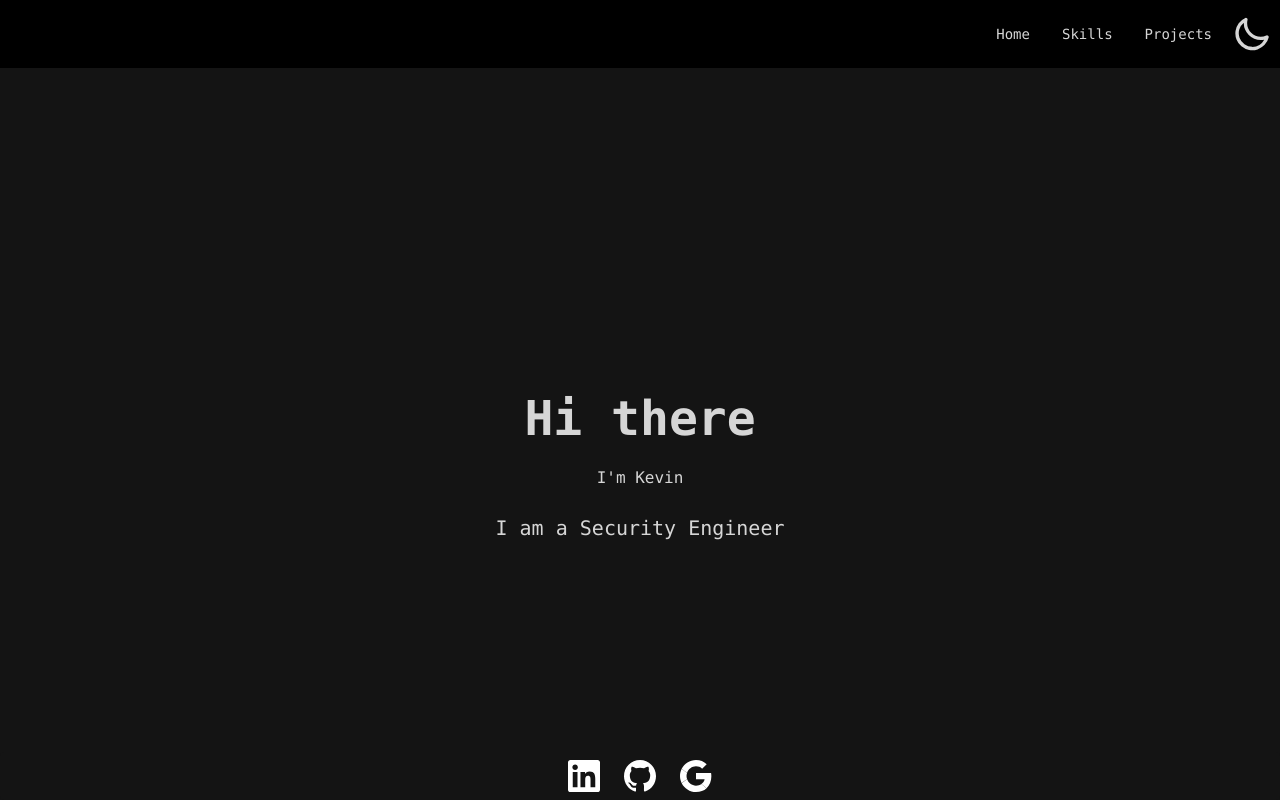
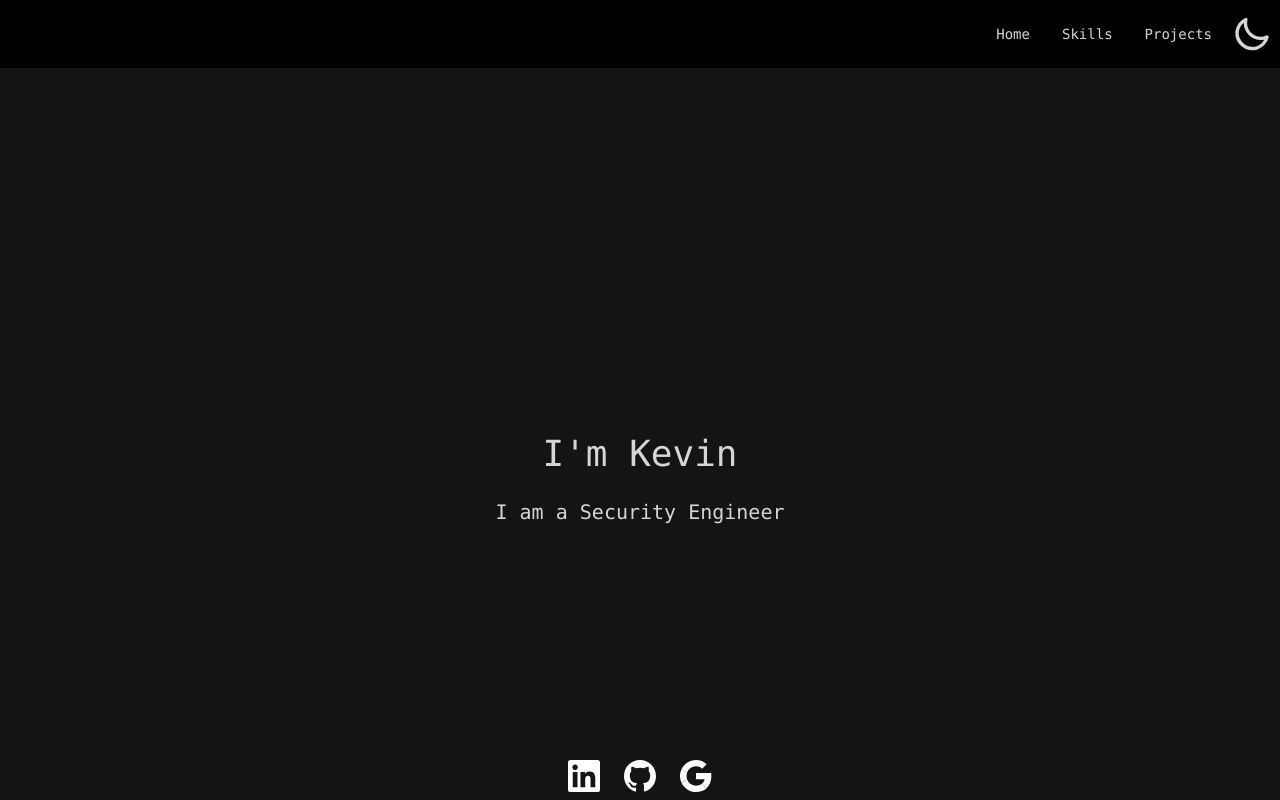
Before and after one commit to KevinJLee81/CV-Site, a Next.js app: page / in a window 1280 px wide. Shown: the top 800 px of the page. Built offline with nearby package versions, Linux system fonts and the light colour scheme.

Commit message:
GitHub Workflow + .gitignore

```diff
--- a/app/Components/Landing.tsx
+++ b/app/Components/Landing.tsx
@@ -25,8 +25,7 @@
       <div id='landing' className="hero min-h-screen bg-base-200">
         <div className="hero-content text-center">
           <div className="max-w-md">
-            <h1 className="text-5xl font-bold">Hi there</h1>
-            <p className="py-6">I'm Kevin</p>
+            <p className="py-6 text-4xl">I'm Kevin</p>
             <div className='text-xl'>
               I am a {buzzWords[indexState]} Engineer
             </div>
```
Also changed, not shown: 1 other file (tests, documents, lock files or other folders).
